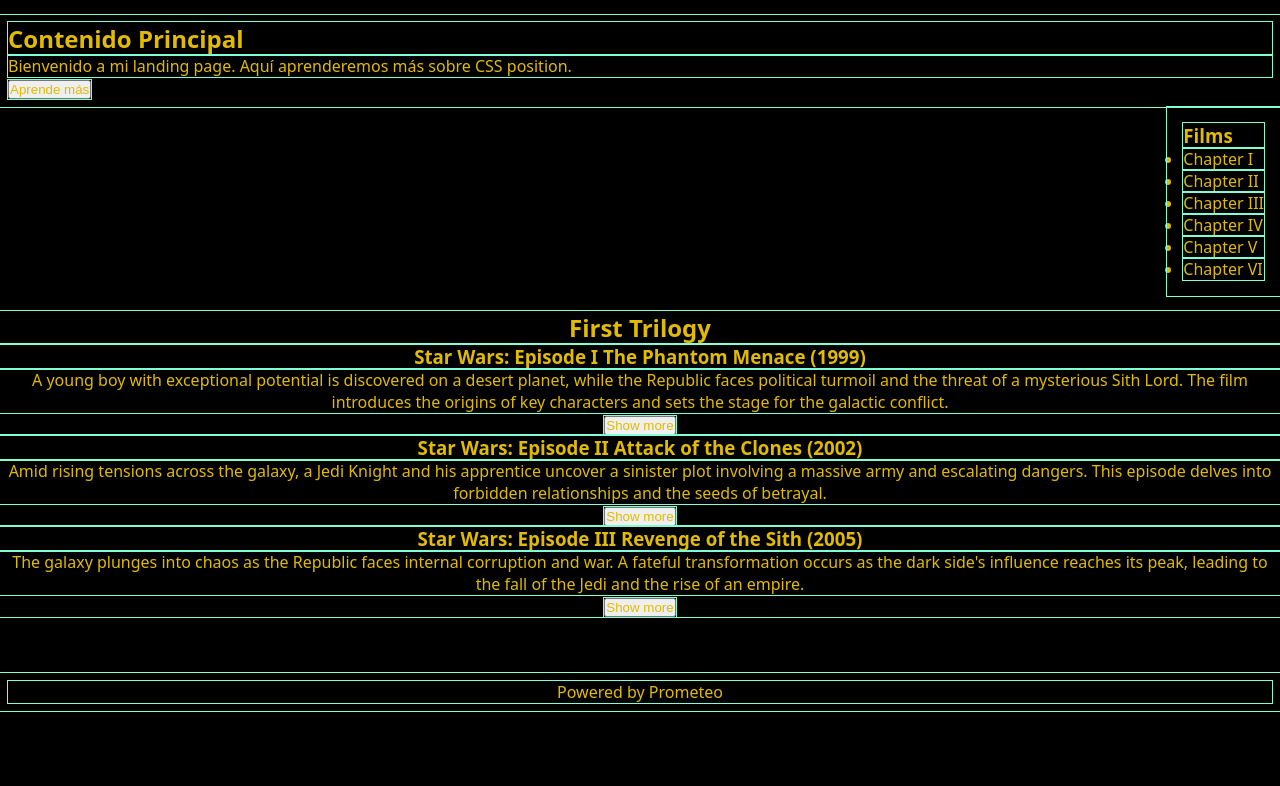
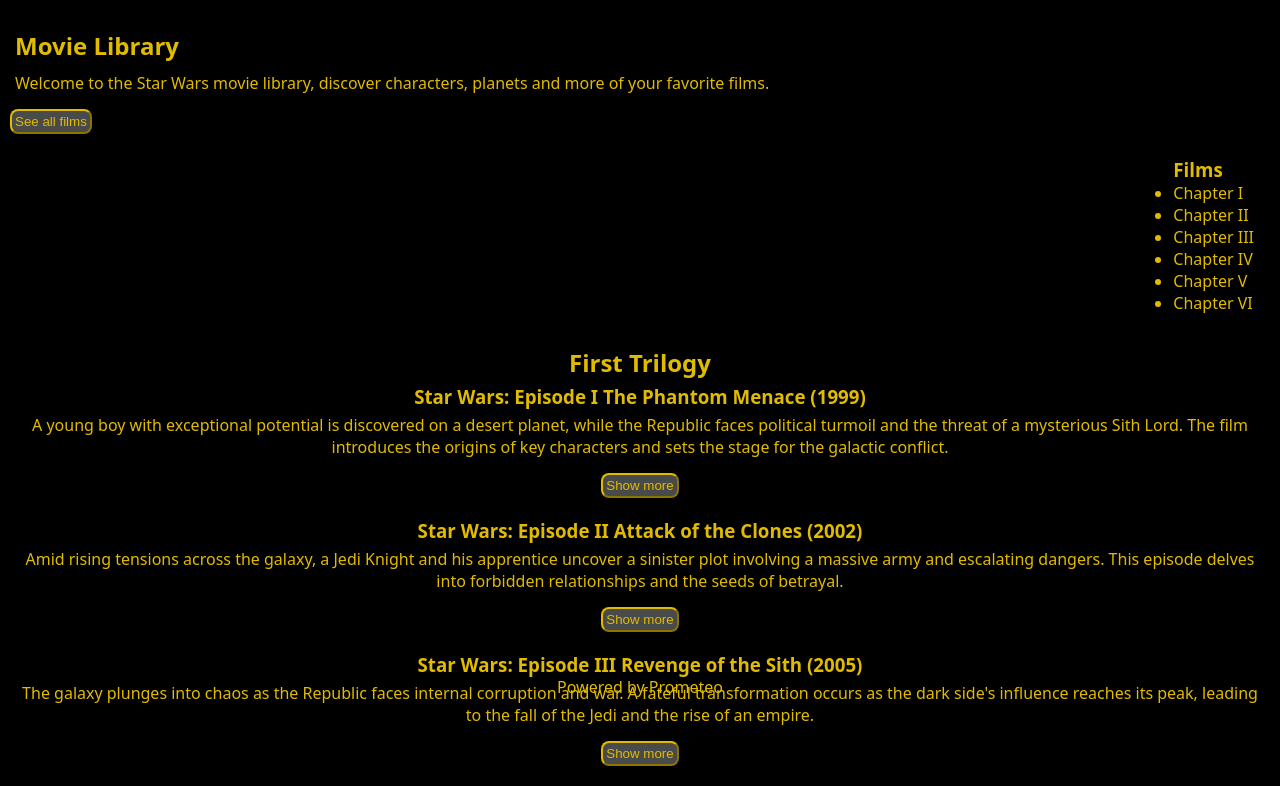
Before and after one commit to MDuran21/entrega_posicionamiento, a plain HTML site: page index.html in a window 1280 px wide. Shown: the part 89-875 px from the top of the page. Before the commit the page ends 800 px from the top, so only its background shows below. Drawn offline with Linux system fonts and the light colour scheme.

Commit message:
3rdCommit

```diff
--- a/index.html
+++ b/index.html
@@ -12,12 +12,12 @@
     </header>
     <main>
       <section class="content">
-        <h2>Contenido Principal</h2>
+        <h2>Movie Library</h2>
         <p>
-          Bienvenido a mi landing page. Aquí aprenderemos más sobre CSS
-          position.
+          Welcome to the Star Wars movie library, discover characters, planets
+          and more of your favorite films.
         </p>
-        <button>Aprende más</button>
+        <button>See all films</button>
       </section>
       <aside class="sidebar">
         <h3>Films</h3>
--- a/styles.css
+++ b/styles.css
@@ -2,12 +2,12 @@
   margin: 0;
   padding: 0;
   box-sizing: border-box;
-  outline: 1px solid aquamarine;
   color: rgb(225, 187, 0);
 }
 
 :root {
-  color: rgb(225, 187, 0);
+  --primary-color: rgb(225, 187, 0);
+  --button-background: rgb(73, 74, 74);
 }
 
 body {
@@ -61,24 +61,50 @@ body {
 }
 
 .content {
-  padding: 1vh;
+  position: absolute;
+  top: 102, 67px;
+  padding: 10px;
 }
 
 .sidebar {
   position: absolute;
-  right: 0;
+  top: 230px;
+  right: 10px;
   padding: 2vh;
+}
+
+main {
+  min-height: 500px;
 }
 
 .features {
   position: absolute;
-  top: 50%;
+  top: 430px;
   min-width: 100%;
   text-align: center;
+  padding-left: 10px;
+  padding-right: 10px;
+}
+
+p,
+h2 {
+  padding: 5px;
+}
+
+button {
+  border-radius: 8px;
+  padding: 3px;
+  border-color: var(--primary-color);
+  background-color: var(--button-background);
+  margin-top: 10px;
+  margin-bottom: 20px;
+}
+button:hover {
+  color: #ffffff;
 }
 
 footer {
-  position: fixed;
+  position: absolute;
   bottom: 0;
   min-width: 100%;
   text-align: center;
```
